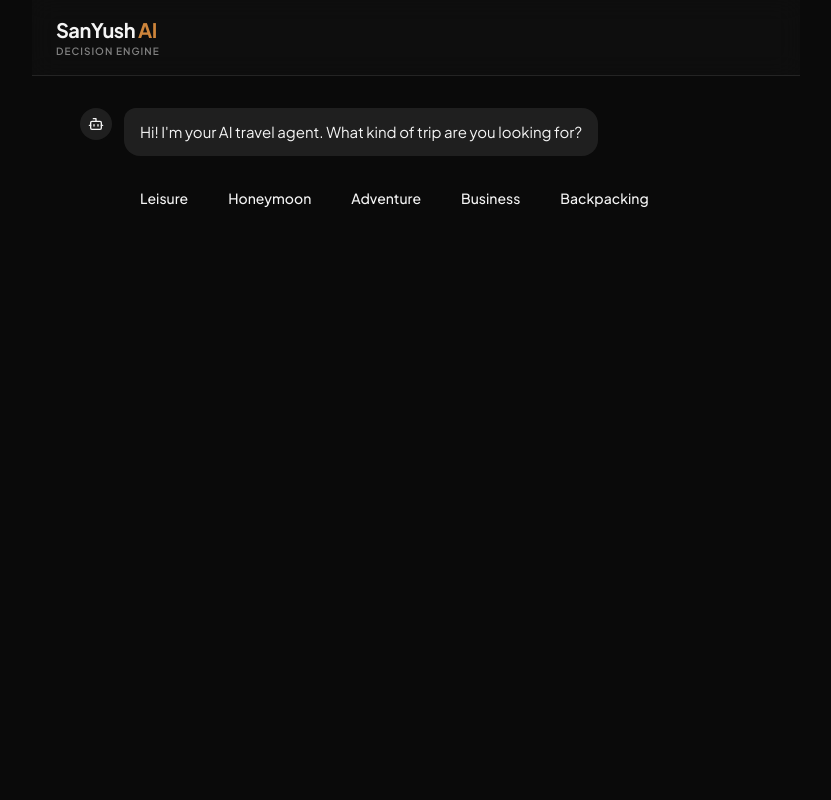
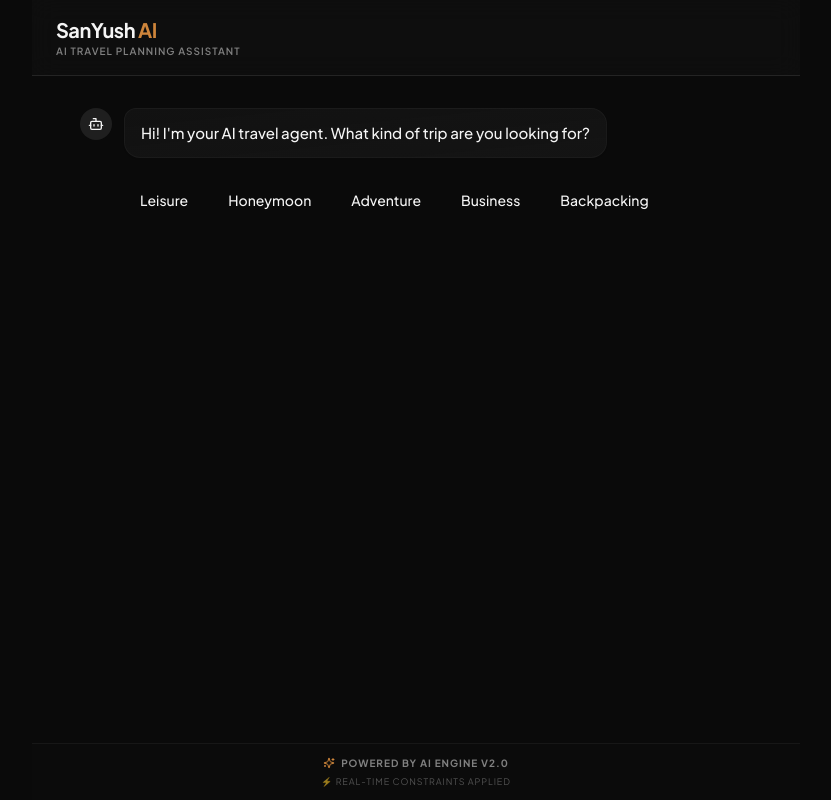
Before and after one commit to sanuj-s/SanYush-AI, a React (Vite) app: page / in a window 1280 px wide. Shown: the whole page, without its empty margins (224-1055 px from the left). Built offline with nearby package versions, Linux system fonts and the light colour scheme; the HTML template or start-up script is replaced by a standard one.

Commit message:
feat: update branding and styling while adding simulation controls and trust signals to the planner interface

```diff
--- a/src/components/ConversationalPlanner.tsx
+++ b/src/components/ConversationalPlanner.tsx
@@ -205,7 +205,7 @@ export default function ConversationalPlanner() {
         <header className="shrink-0 px-6 py-4 border-b border-border bg-card/50 backdrop-blur-md flex items-center justify-between z-10">
           <div>
             <h1 className="text-xl font-bold tracking-tight">SanYush <span className="text-primary">AI</span></h1>
-            <p className="text-[10px] uppercase tracking-widest text-muted-foreground font-semibold">Decision Engine</p>
+            <p className="text-[10px] uppercase tracking-widest text-muted-foreground font-semibold">AI Travel Planning Assistant</p>
           </div>
           {currentStep === "OUTPUT" && (
             <button onClick={() => window.location.reload()} className="text-xs font-bold text-primary bg-primary/10 px-3 py-1.5 rounded-full hover:bg-primary/20">
@@ -232,8 +232,8 @@ export default function ConversationalPlanner() {
 
                     <div className={`px-4 py-3 rounded-2xl text-[15px] leading-relaxed ${
                       msg.role === 'user'
-                        ? 'bg-primary text-primary-foreground rounded-tr-sm'
-                        : 'bg-secondary text-foreground rounded-tl-sm'
+                        ? 'bg-primary text-primary-foreground rounded-tr-sm shadow-md'
+                        : 'bg-gradient-to-br from-card to-secondary/50 border border-border/50 shadow-sm text-foreground rounded-tl-sm font-medium'
                     }`}>
                       {msg.text}
                     </div>
@@ -264,6 +264,14 @@ export default function ConversationalPlanner() {
 
             <div className="h-4" /> {/* Bottom padding */}
           </div>
+        </div>
+
+        {/* TRUST SIGNALS FOOTER */}
+        <div className="shrink-0 py-3 text-center border-t border-border/50 bg-card/30 backdrop-blur flex flex-col items-center justify-center gap-1 z-10">
+          <div className="flex items-center gap-1.5 text-[10px] uppercase tracking-widest font-bold text-muted-foreground">
+            <Sparkles className="w-3 h-3 text-primary" /> Powered by AI Engine v2.0
+          </div>
+          <p className="text-[9px] text-muted-foreground/60 uppercase tracking-widest">⚡ Real-time constraints applied</p>
         </div>
       </div>
 
--- a/src/components/planner-steps/OutputScreen.tsx
+++ b/src/components/planner-steps/OutputScreen.tsx
@@ -155,6 +155,18 @@ export default function OutputScreen({ state, onReset }: Props) {
         </button>
       </div>
 
+      <div className="flex flex-wrap items-center gap-3 mb-8">
+        <button onClick={() => handleSimulate("add_days")} className="px-4 py-2 bg-primary/10 text-primary font-bold rounded-lg border border-primary/20 hover:bg-primary/20 transition-all text-sm flex items-center gap-2">
+          ⏳ Change Duration
+        </button>
+        <button onClick={() => handleSimulate("upgrade_luxury")} className="px-4 py-2 bg-secondary text-foreground font-bold rounded-lg hover:bg-secondary/80 transition-all text-sm flex items-center gap-2">
+          ⚙️ Optimize Budget
+        </button>
+        <button onClick={onReset} className="px-4 py-2 border border-border text-muted-foreground font-bold rounded-lg hover:bg-secondary hover:text-foreground transition-all text-sm flex items-center gap-2 ml-auto">
+          <RefreshCcw className="w-3 h-3" /> Regenerate
+        </button>
+      </div>
+
       <div className="space-y-8">
         {/* Budget Row */}
         {plan?.budgetCard && (
```
